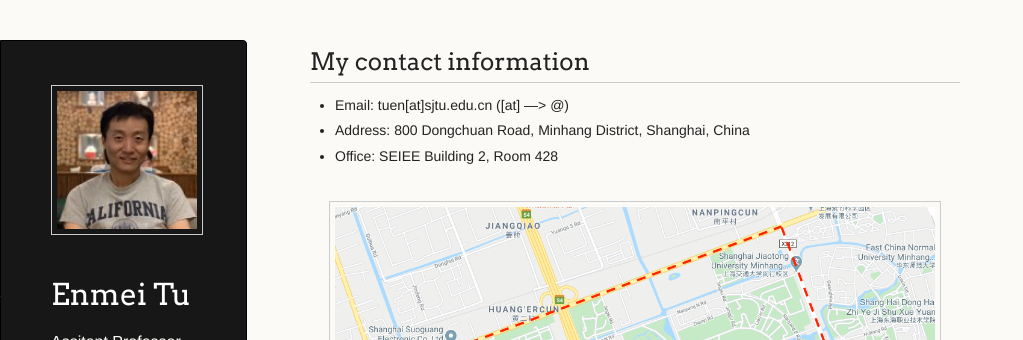
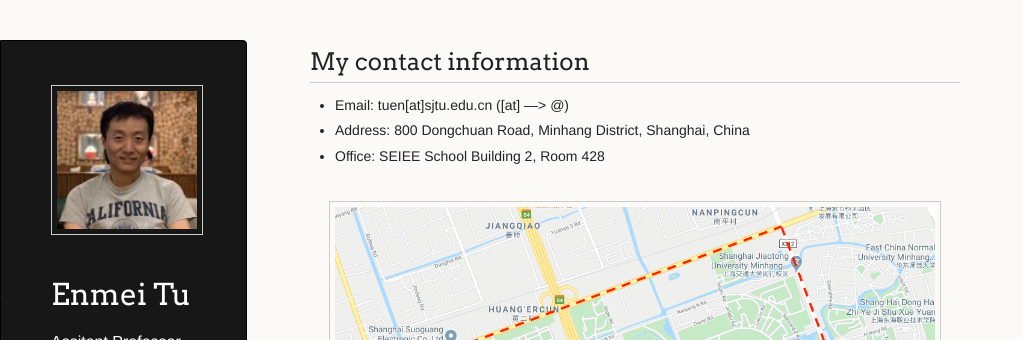
Before and after one commit to hellotem/enmeitu.github.io, a Jekyll site: the page built from about/index.md, in a window 1280 px wide. Shown: the top 340 px of the page, without its empty margins (0-1023 px from the left). Built offline with Jekyll 4.4.1, drawn with Linux system fonts in a browser that asks for light colours; our own code applies the rules of GitHub Pages for plain Markdown files.

Commit message:
Update index.md

```diff
--- a/about/index.md
+++ b/about/index.md
@@ -1,7 +1,7 @@
 ## My contact information
 * Email: tuen\[at\]sjtu.edu.cn (\[at\] ---> @)
 * Address: 800 Dongchuan Road, Minhang District, Shanghai, China
-* Office: SEIEE Building 2, Room 428
+* Office: SEIEE School Building 2, Room 428
 <div style="text-align:center"><img src="sjtumap.png" alt="Markdown Monster icon" align="center" width="600" /></div>
 
 ## More information
```
